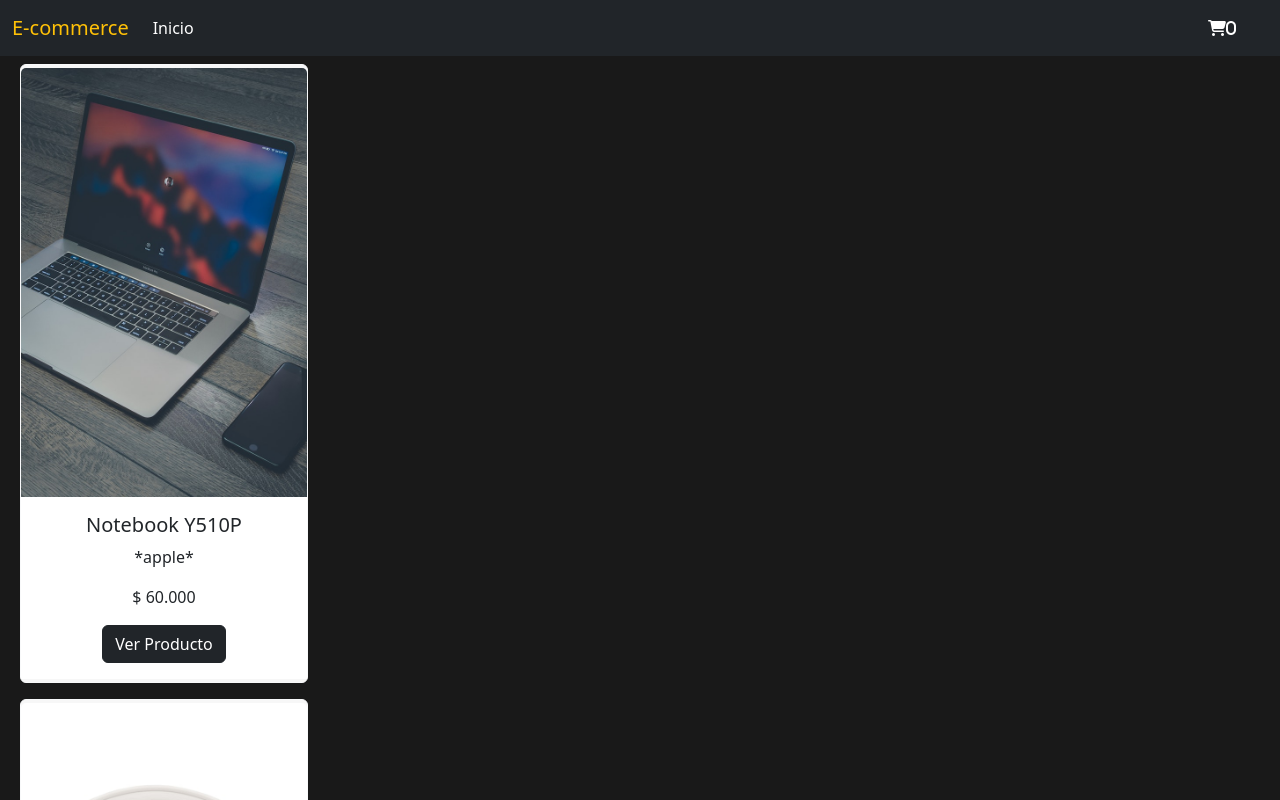
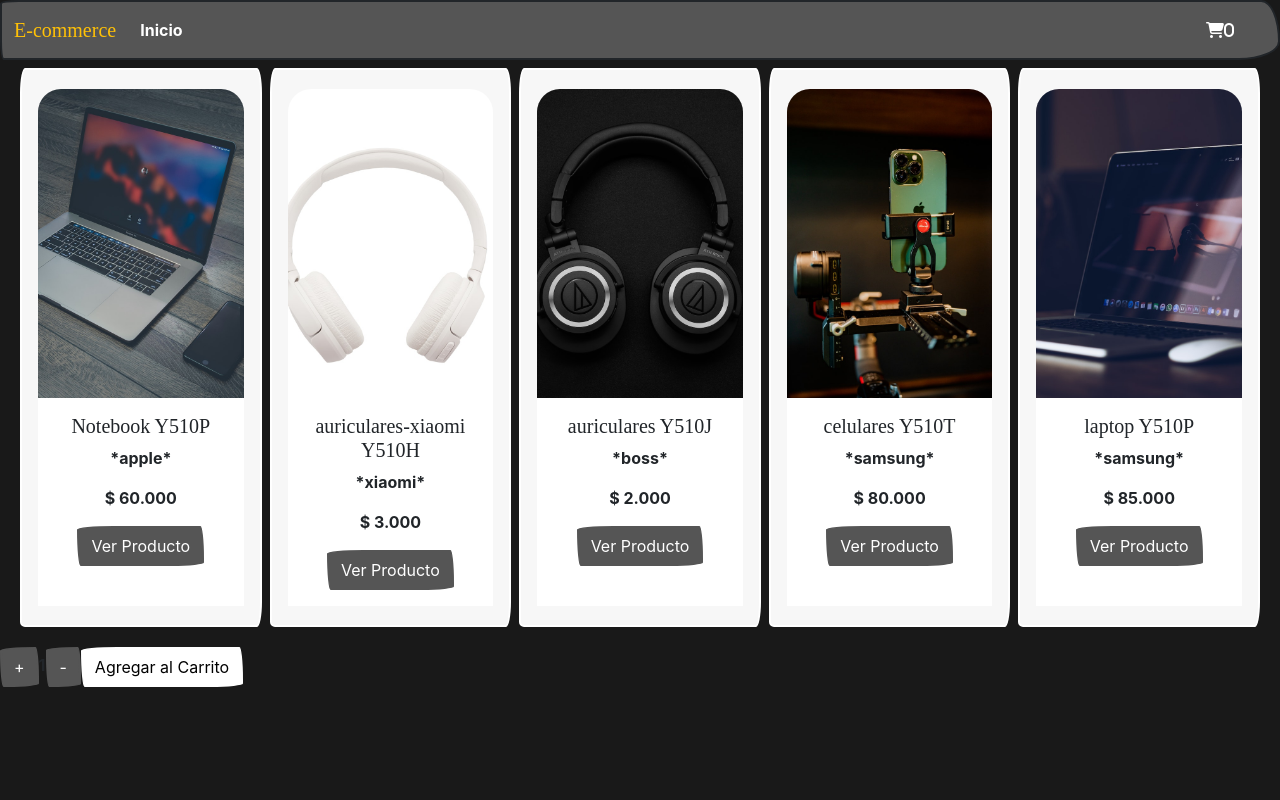
Before and after one commit to Ezequielduker/React-JS, a React (Create React App) app: page / in a window 1280 px wide. Shown: the top 800 px of the page. Built offline with nearby package versions, Linux system fonts and the light colour scheme; a web font is replaced by a local one.

Commit message:
segunda pre-entrega

```diff
--- a/public/index.html
+++ b/public/index.html
@@ -10,12 +10,12 @@
 <script src="https://cdn.jsdelivr.net/npm/bootstrap@5.2.2/dist/js/bootstrap.bundle.min.js" integrity="sha384-OERcA2EqjJCMA+/3y+gxIOqMEjwtxJY7qPCqsdltbNJuaOe923+mo//f6V8Qbsw3" crossorigin="anonymous"></script>
 <!-- CSS only -->
 <link href="https://cdn.jsdelivr.net/npm/bootstrap@5.2.2/dist/css/bootstrap.min.css" rel="stylesheet" integrity="sha384-Zenh87qX5JnK2Jl0vWa8Ck2rdkQ2Bzep5IDxbcnCeuOxjzrPF/et3URy9Bv1WTRi" crossorigin="anonymous">
-<!-- <link rel="stylesheet" href="https://bootswatch.com/5/cyborg/bootstrap.min.css"> -->
+<link rel="stylesheet" href="https://bootswatch.com/5/sketchy/bootstrap.min.css">
 <script src="https://kit.fontawesome.com/4a157b82a7.js" crossorigin="anonymous"></script>
   <title>E-Commerce 41100</title>
 </head>
 <body>
   <div id="root"></div>
-
+  <script src="https://cdn.jsdelivr.net/npm/bootstrap@5.2.2/dist/js/bootstrap.bundle.min.js" integrity="sha384-OERcA2EqjJCMA+/3y+gxIOqMEjwtxJY7qPCqsdltbNJuaOe923+mo//f6V8Qbsw3" crossorigin="anonymous"></script>
 </body>
 </html>
--- a/src/components/App.css
+++ b/src/components/App.css
@@ -33,6 +33,8 @@ body {
     width: 18rem;
     margin: 4px;
     background-color: hsl(0, 0%, 97%);
+    padding: 5rem;
+    flex: 0 1 300px;
 }
 
 .cardBody {
@@ -42,13 +44,17 @@ body {
 }
 
 img {
-    margin-top:3px;
+    margin-top: 3px;
 }
 
 .cardProductos {
     margin: 4px;
-    align-items:center;
-    justify-content: center;
-    display: flex;
+    /* align-items: center; */
+    /* justify-content: center; */
 
 }
+
+.cardProductos>div {
+    display: flex;
+    justify-content: space-between;
+}
--- a/src/components/Item/Item.jsx
+++ b/src/components/Item/Item.jsx
@@ -3,7 +3,7 @@
 const Item = ({ producto }) => {
     return (
 
-        <div className="card border-light mb-3 cardProducto">
+        <div className="card border-light mb-3 cardProducto p-3">
             <img src={`../imagenes/${producto.img}`} className="card-img-top" alt="..." />
             <div className="card-body cardBody">
                 <h5 className="card-title">{producto.nombre} {producto.modelo}</h5>
--- a/src/components/ItemListContainer/ItemListContainer.jsx
+++ b/src/components/ItemListContainer/ItemListContainer.jsx
@@ -15,7 +15,7 @@ const ItemListContainer = ({ greeting }) => {
     }, []);
 
     return (
-        <div className=" row cardProductos">
+        <div className="row cardProductos">
             {productos}
         </div>
 
```
